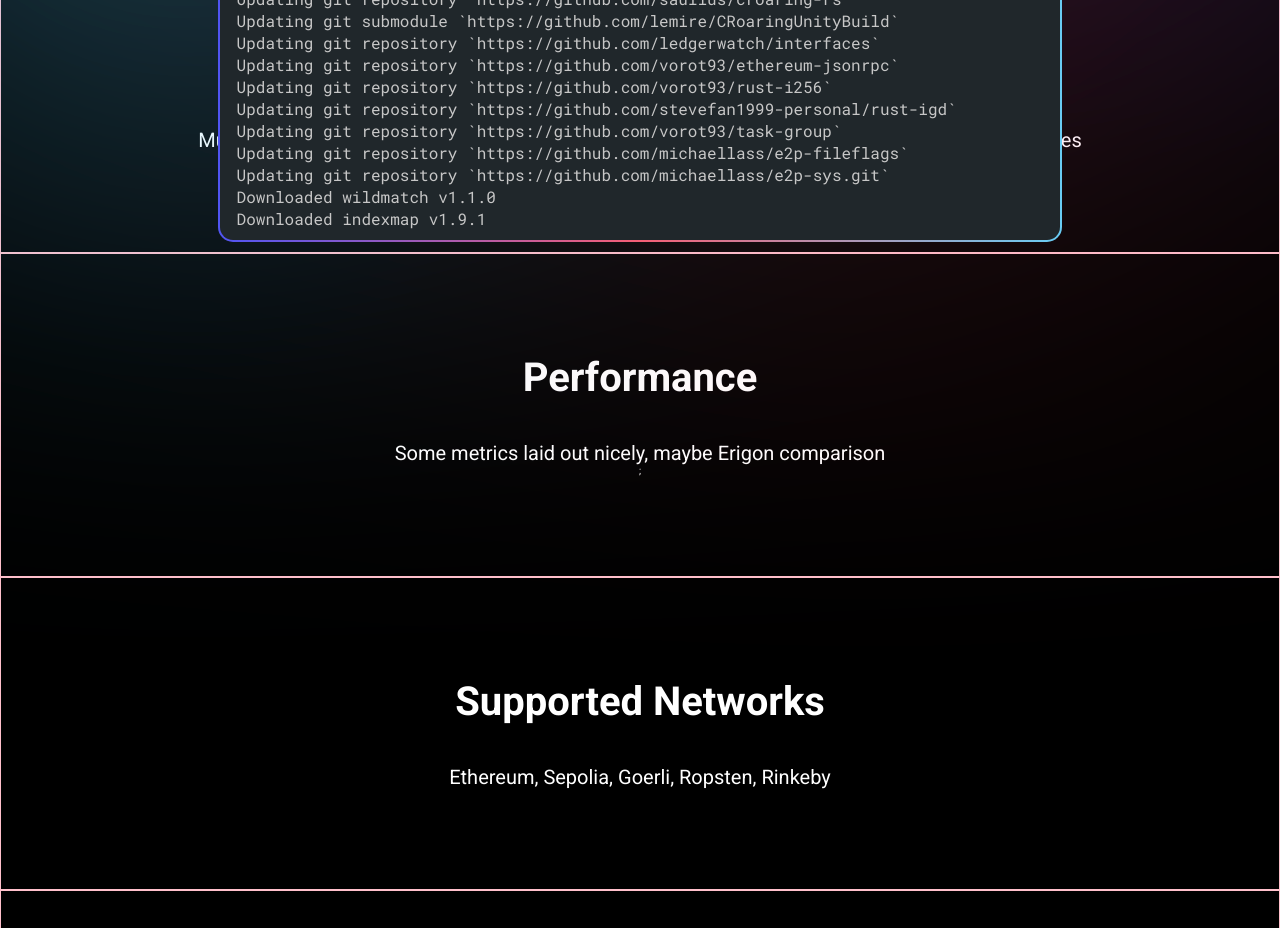
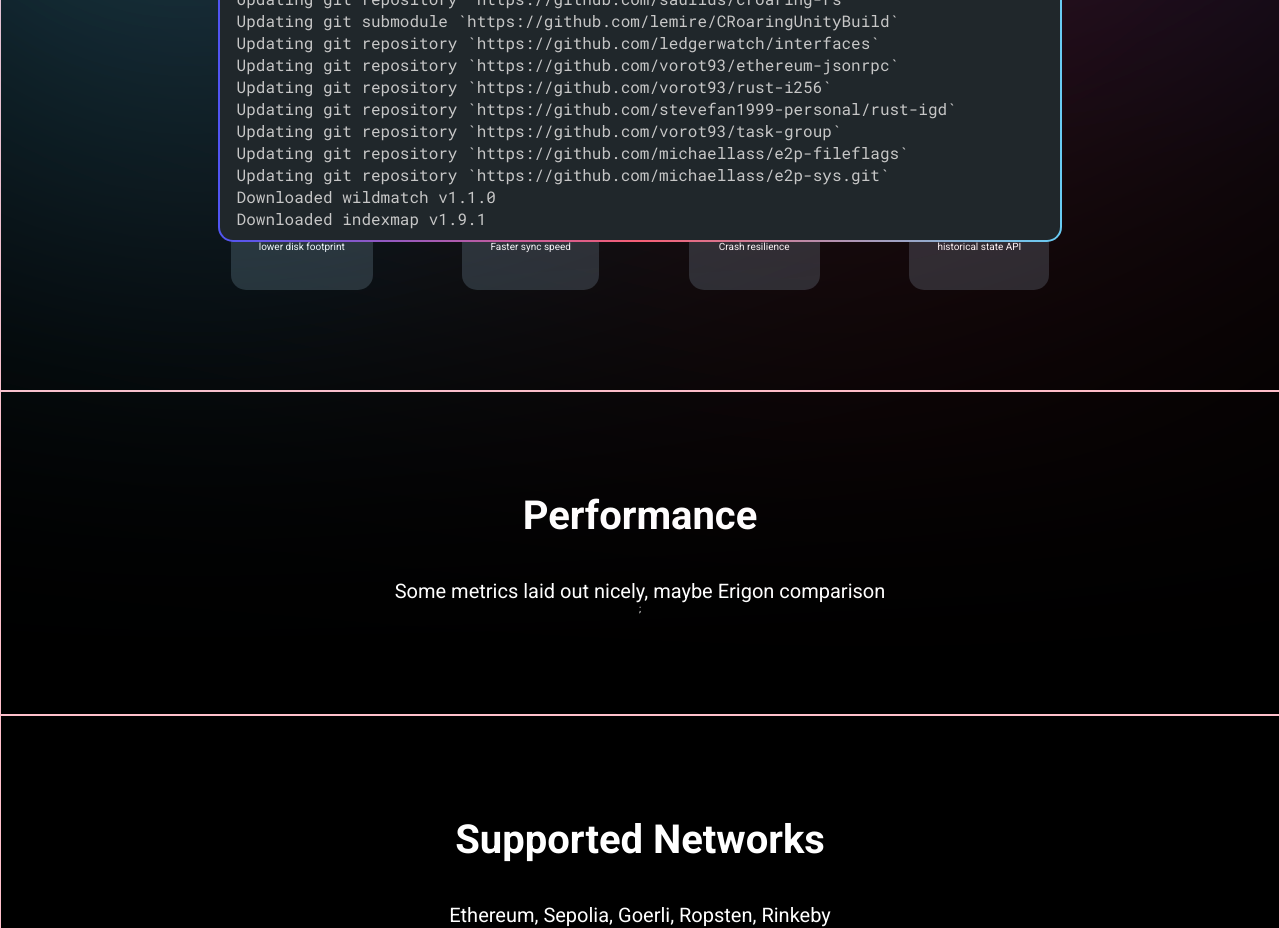
Before and after one commit to akula-bft/website, a React (Create React App) app: page / in a window 1280 px wide. Shown: the part 860-1788 px from the top of the page. Built offline with nearby package versions, Linux system fonts and the light colour scheme.

Commit message:
:rocket: add benefits

```diff
--- a/src/components/Benefits.tsx
+++ b/src/components/Benefits.tsx
@@ -1,17 +1,89 @@
 import styled from "styled-components";
 import Section from "./Section";
 
+import api from "../assets/benefits/api.svg";
+import crash from "../assets/benefits/crash.svg";
+import disk from "../assets/benefits/disk.svg";
+import speed from "../assets/benefits/speed.svg";
+
+interface BenefitType {
+  icon: string;
+  header: string;
+  subheader: string;
+}
+
+const benefits: BenefitType[] = [
+  {
+    icon: disk,
+    header: "lower disk footprint",
+    subheader:
+      "A new Ethereum state storage model resulting in <3TB for an  archive node and <900GB for a pruned node.",
+  },
+  {
+    icon: speed,
+    header: "Faster sync speed",
+    subheader:
+      "An archive full validation node can be bootstrapped in under 3 days and can even be run on an HDD.",
+  },
+  {
+    icon: crash,
+    header: "Crash resilience",
+    subheader:
+      "Resilient database that will persist state through a forceful shutdown or power failure.",
+  },
+  {
+    icon: api,
+    header: "historical state API",
+    subheader:
+      "Supports extremely fast historical RPC queries like eth_call and trace_call.",
+  },
+];
+
 const StyledBenefits = styled.div`
   display: flex;
+  align-items: center;
+  justify-content: space-evenly;
   font-size: 2rem;
+  padding: 0 14rem;
+  width: 100%;
+`;
+
+const Benefit = styled.div`
+  background: var(--terminal);
+  padding: 3.8rem 2.8rem;
+  border-radius: 1.5rem;
+  display: flex;
+  flex-direction: column;
+  align-items: center;
+`;
+
+const IconContainer = styled.div`
+  display: flex;
+  align-items: center;
+  justify-content: center;
+  border: solid 2px var(--main);
+  border-radius: 2rem;
+  width: 7.5rem;
+  height: 7.5rem;
+`;
+
+const Icon = styled.img`
+  max-height: 4.2rem;
+  max-width: 4.2rem;
 `;
 
 const Benefits = () => {
   return (
     <Section id="benefits" header="Benefits">
       <StyledBenefits>
-        Much lower disk footprint, Faster sync speed, Crash resilience,
-        Extremely fast historical RPC queries
+        {benefits.map((benefit: BenefitType) => (
+          <Benefit key={benefit.header}>
+            <IconContainer>
+              <Icon src={benefit.icon} alt={`${benefit.header} Icon`} />
+            </IconContainer>
+            {benefit.header}
+          </Benefit>
+        ))}
       </StyledBenefits>
     </Section>
   );
```
